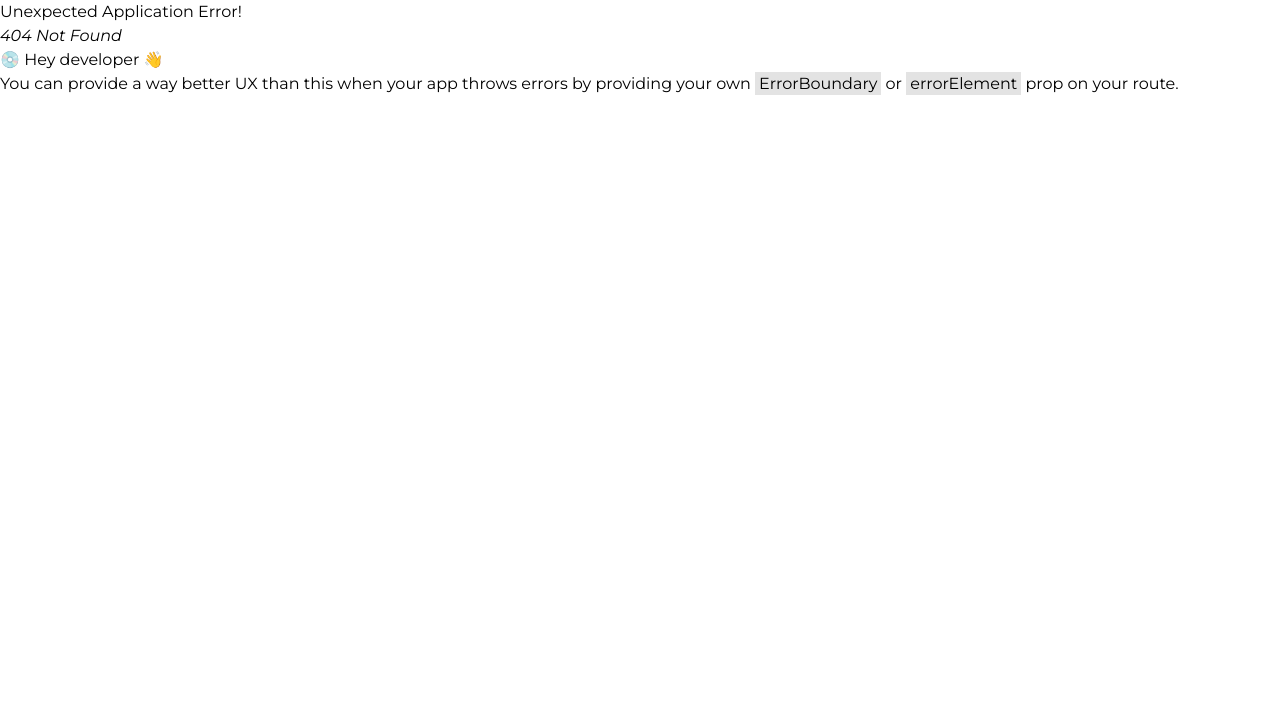
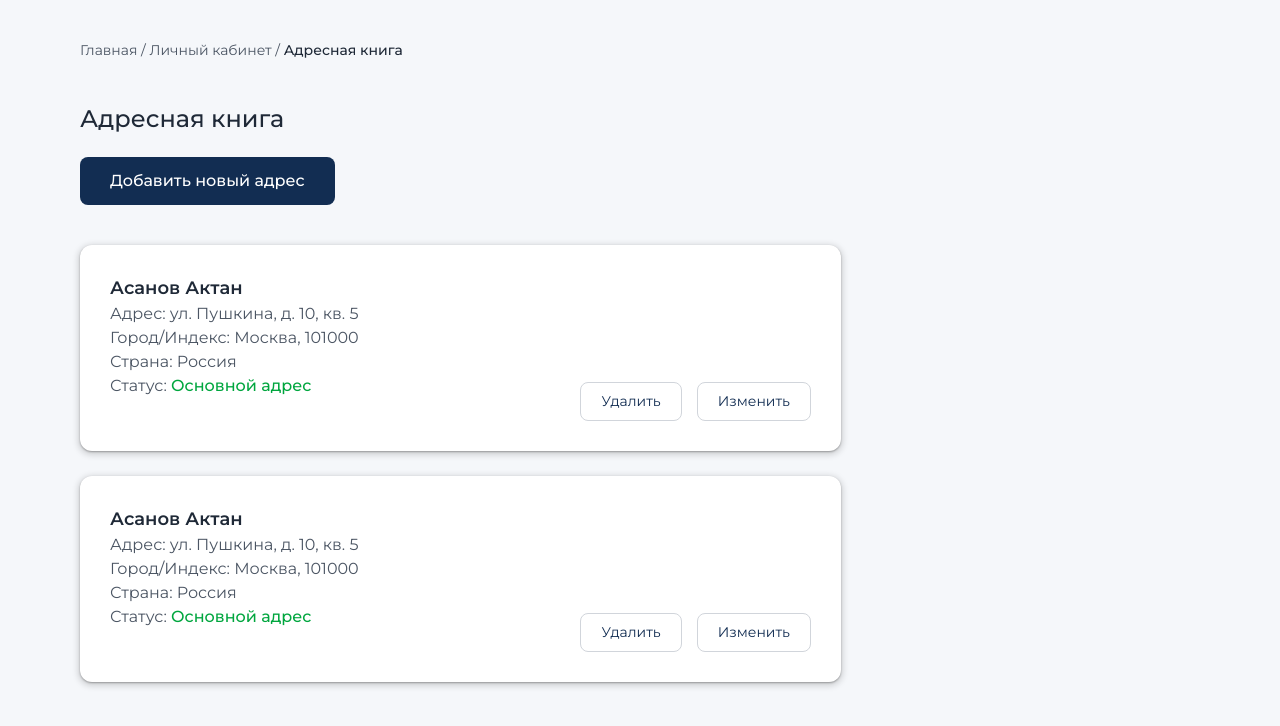
Before and after one commit to a1io6/baitech, a React (Vite) app: page /AddressBook in a window 1280 px wide. Before the commit this address had no page. Shown: the top 726 px of the page. Built offline with nearby package versions, Linux system fonts and the light colour scheme; a web font is replaced by a local one.

Commit message:
add ChangePassword and AddressBook

```diff
--- /dev/null
+++ b/src/widgets/AddressBook/AddressBook.jsx
@@ -0,0 +1,91 @@
+import React from 'react';
+
+const AddressBook = () => {
+  const addresses = [
+    {
+      id: 1,
+      name: "Асанов Актан",
+      address: "ул. Пушкина, д. 10, кв. 5",
+      cityZip: "Москва, 101000",
+      country: "Россия",
+      status: "Основной адрес",
+    },
+    {
+      id: 2,
+      name: "Асанов Актан",
+      address: "ул. Пушкина, д. 10, кв. 5",
+      cityZip: "Москва, 101000",
+      country: "Россия",
+      status: "Основной адрес",
+    }
+  ];
+
+  return (
+    <div className="w-full min-h-screen bg-[#F5F7FA] font-['Montserrat'] py-6 lg:py-[40px]">
+      <div className="max-w-[1440px] mx-auto">
+
+        {/* 1. Хлебные крошки - Мобилдикте кичине padding */}
+        <div className="px-4 lg:pl-[80px]">
+          <nav className="text-[12px] lg:text-[14px] text-[#4b5563]">
+            Главная / Личный кабинет / <span className="text-[#1f2937] font-medium">Адресная книга</span>
+          </nav>
+        </div>
+
+        {/* Хлебные крошки менен Заголовоктун ортосу 40px */}
+        <div className="h-6 lg:h-[40px]" />
+
+        {/* 2. Заголовок */}
+        <div className="px-4 lg:pl-[80px]">
+          <h1 className="text-[20px] lg:text-[24px] font-medium text-[#1f2937]">Адресная книга</h1>
+        </div>
+
+        {/* Заголовок менен Button ортосу 20px */}
+        <div className="h-4 lg:h-[20px]" />
+
+        {/* 3. Добавить новый адрес баскычы - Мобилдикте w-full */}
+        <div className="px-4 lg:pl-[80px]">
+          <button className="w-full lg:w-auto bg-[#122D52] text-white px-[30px] h-[48px] rounded-[8px] font-medium hover:bg-[#0d213d] transition-colors text-[14px] lg:text-[16px]">
+            Добавить новый адрес
+          </button>
+        </div>
+
+        {/* Button менен Карточканын ортосу 40px */}
+        <div className="h-6 lg:h-[40px]" />
+
+        {/* 4. Карточкалардын тизмеси */}
+        <div className="px-4 lg:pl-[80px] flex flex-col gap-[20px] lg:gap-[25px]">
+          {addresses.map((item) => (
+            <div
+              key={item.id}
+              className="w-full lg:w-[761px] min-h-[206px] lg:h-[206px] bg-white rounded-[12px] p-5 lg:p-[30px] flex flex-col justify-between relative"
+              style={{
+                boxShadow: "0px 2px 6px 2px #00000026, 0px 1px 2px 0px #0000004D"
+              }}
+            >
+              <div className="space-y-1 text-[14px] lg:text-[16px] text-[#4b5563]">
+                <p className="font-semibold text-[#1f2937] text-[16px] lg:text-[18px] mb-2">{item.name}</p>
+                <p>Адрес: {item.address}</p>
+                <p>Город/Индекс: {item.cityZip}</p>
+                <p>Страна: {item.country}</p>
+                <p>Статус: <span className="text-green-600 font-medium">{item.status}</span></p>
+              </div>
+
+              {/* Баскычтар: Мобилдикте астында жана бир катарда */}
+              <div className="mt-6 lg:mt-0 flex lg:absolute lg:bottom-[30px] lg:right-[30px] gap-3 lg:gap-[15px]">
+                <button className="flex-1 lg:flex-none flex items-center justify-center border border-[#D1D5DB] px-4 lg:px-[20px] py-2 lg:py-[8px] rounded-[8px] text-[13px] lg:text-[14px] text-[#122D52] hover:bg-gray-50 transition-colors">
+                  Удалить
+                </button>
+                <button className="flex-1 lg:flex-none flex items-center justify-center border border-[#D1D5DB] px-4 lg:px-[20px] py-2 lg:py-[8px] rounded-[8px] text-[13px] lg:text-[14px] text-[#122D52] hover:bg-gray-50 transition-colors">
+                  Изменить
+                </button>
+              </div>
+            </div>
+          ))}
+        </div>
+
+      </div>
+    </div>
+  );
+};
+
+export default AddressBook;
--- /dev/null
+++ b/src/widgets/ChangePassword/ChangePassword.jsx
@@ -0,0 +1,62 @@
+import React from 'react';
+
+const ChangePassword = () => {
+  return (
+    <div className="w-full min-h-screen bg-[#F5F7FA] font-['Montserrat']">
+      {/* Общий контейнер 1440px */}
+      <div className="max-w-[1440px] mx-auto pt-6 lg:pt-[40px]">
+
+        {/* Хлебные крошки (Breadcrumbs) - Мобилдикте кичине padding */}
+        <div className="px-4 lg:pl-[80px] mb-8 lg:mb-[40px]">
+          <nav className="text-[12px] lg:text-[14px] text-[#4b5563]">
+            Главная / Личный кабинет / <span className="text-[#1f2937] font-medium">Изменить пароль</span>
+          </nav>
+        </div>
+
+        {/* Форма блогу */}
+        <div className="px-4 lg:pl-[80px]">
+          <form className="flex flex-col gap-6 lg:gap-[25px]">
+
+            {/* Пароль инпуту */}
+            <div className="flex flex-col gap-[8px]">
+              <label className="text-[14px] lg:text-[16px] font-medium text-[#1f2937]">
+                * Пароль
+              </label>
+              <input
+                type="password"
+                placeholder="Пароль"
+                className="w-full lg:w-[845px] h-[48px] px-[20px] bg-white border border-[#D1D5DB] rounded-[8px] outline-none focus:border-[#122D52] transition-colors"
+              />
+            </div>
+
+            {/* Паролду ырастоо инпуту */}
+            <div className="flex flex-col gap-[8px]">
+              <label className="text-[14px] lg:text-[16px] font-medium text-[#1f2937]">
+                * Подтвердите пароль
+              </label>
+              <input
+                type="password"
+                placeholder="........................"
+                className="w-full lg:w-[845px] h-[48px] px-[20px] bg-white border border-[#D1D5DB] rounded-[8px] outline-none focus:border-[#122D52] transition-colors"
+              />
+            </div>
+
+            {/* Сактоо баскычы - Мобилдикте w-full, Түсү скриншоттогудай кочкул көк */}
+            <div className="mt-4 lg:mt-[15px]">
+              <button
+                type="submit"
+                className="w-full lg:w-[280px] h-[52px] lg:h-[48px] bg-[#122D52] text-white font-medium rounded-[8px] hover:bg-[#0d213d] transition-colors text-[16px] lg:text-[14px]"
+              >
+                Сохранить
+              </button>
+            </div>
+
+          </form>
+        </div>
+
+      </div>
+    </div>
+  );
+};
+
+export default ChangePassword;
--- a/src/widgets/camera/CamerCatalog.jsx
+++ b/src/widgets/camera/CamerCatalog.jsx
@@ -206,7 +206,7 @@ const CamerCatalog = () => {
               </button>
               <button
                 className="action-btn"
- onClick={() => navigate("/CorporateBlock")}
+ onClick={() => navigate("/ChangePassword")}
               >
                 Редактировать
               </button>
```
Also changed, not shown: src/app/router.jsx (+10 -0 lines).
